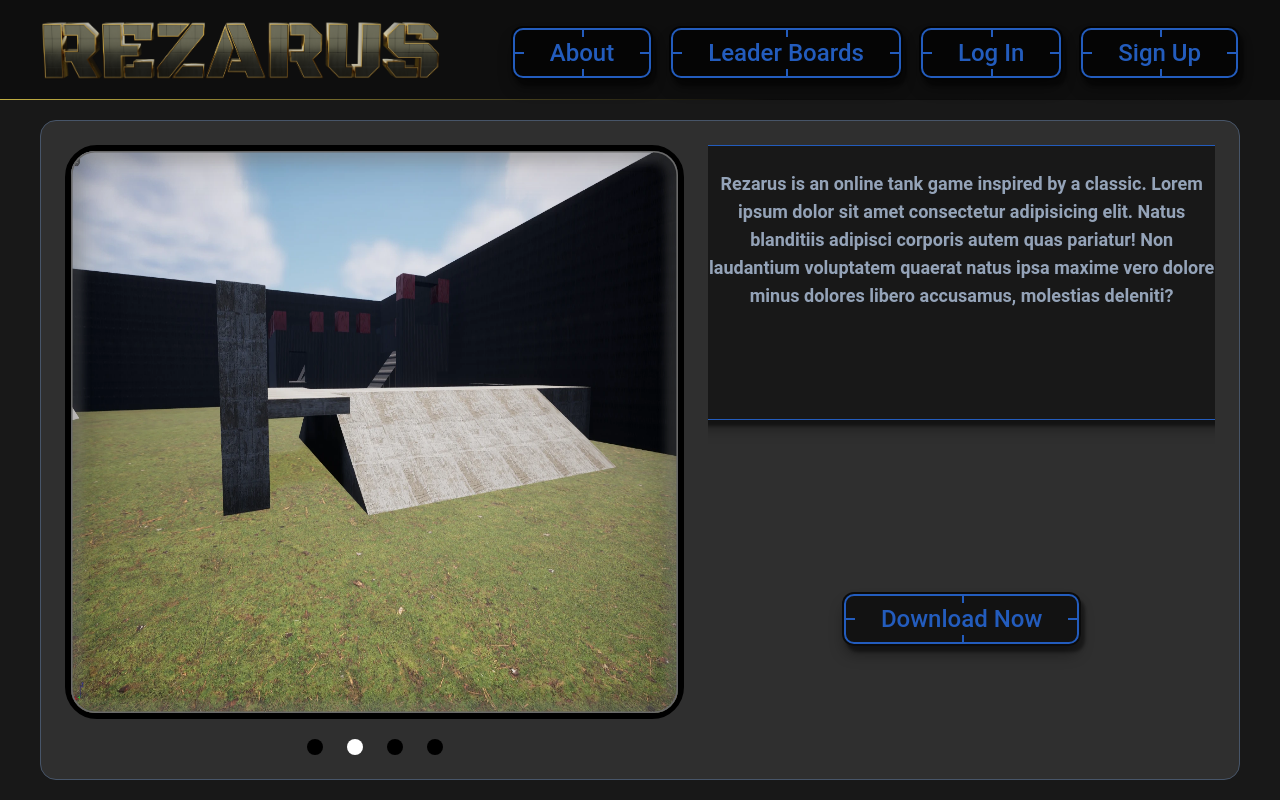
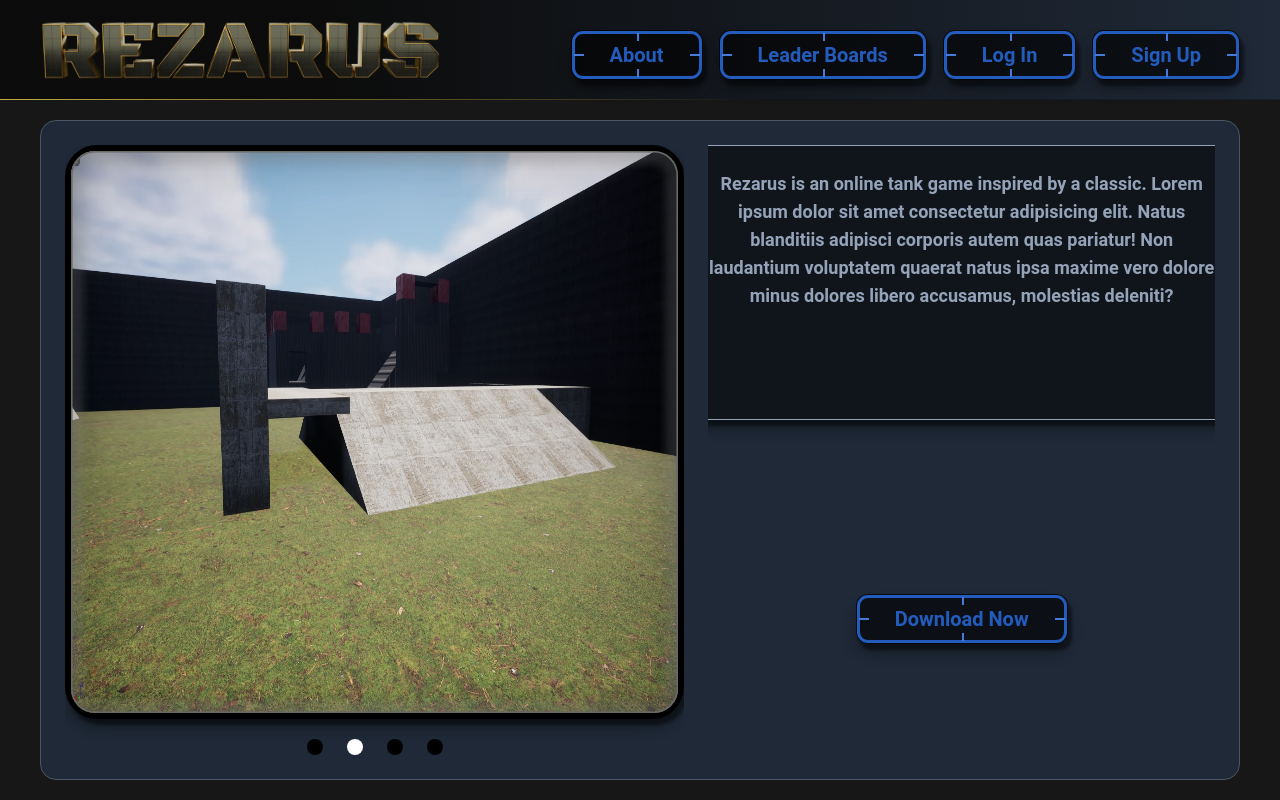
Before and after one commit to Jdub679/rezarus-main, a Next.js app: page / in a window 1280 px wide. Built offline with nearby package versions, Linux system fonts and the light colour scheme.

Commit message:
Added styling to nav/hero

```diff
--- a/app/layout.tsx
+++ b/app/layout.tsx
@@ -17,7 +17,7 @@ export default function RootLayout({
 }) {
   return (
     <html lang="en">
-      <body className={`${inter.className} bg-[rgb(24,24,24)]`}>
+      <body className={`${inter.className} bg-[rgba(0,0,0,0.91)]`}>
         <Navbar />
         {children}
       </body>
--- a/components/Button/button.module.css
+++ b/components/Button/button.module.css
@@ -3,24 +3,26 @@
 }
 
 .button {
-  @apply text-[#235cbd] hover:text-[#316dd5] text-lg xl:text-2xl font-medium cursor-pointer
+  @apply text-[#235cbd] hover:text-[#316dd5] text-lg xl:text-xl font-semibold cursor-pointer
   py-2 px-3 rounded-xl relative
-  border-[3px] border-[rgba(0,0,0,0.4)] hover:border-[#316dd5] shadow-bottomshadow
-  bg-[rgba(0,0,0,0.6)] outline outline-[2px] outline-[#235cbd] outline-offset-[-4px];
+  border-[3px] border-[rgba(0,0,0,0.4)] shadow-bottomshadow
+  bg-[rgba(0,0,0,0.6)] outline outline-[3px] outline-[#235cbd] hover:outline-red-800 outline-offset-[-4px];
 }
 
 .button::before,
 .button::after {
+  width: 10px;
+  height: 2px;
   position: absolute;
-  background-color: #235cbd;
+  background-color: #447ad8;
 }
+
+
 .button::before {
   content: "";
   right: 0;
   top: 50%;
   transform: translateY(-50%);
-  width: 10px;
-  height: 2px;
 }
 
 .button::after {
@@ -28,14 +30,25 @@
   left: 0;
   top: 50%;
   transform: translateY(-50%);
-  width: 10px;
-  height: 2px;
+}
+
+.button::after:hover,
+.button::before:hover,
+.button:hover .spanTop,
+.button:hover .spanBottom {
+  @apply bg-red-800
+}
+
+/* ADD CROSSHAIR GROWTH ON HOVER*/
+
+.spanTop,
+.spanBottom {
+  @apply left-2/4 h-2 w-[2px] bg-[#447ad8] absolute
 }
 
 .spanTop {
-  @apply top-0 left-2/4 h-2 w-[2px] bg-[#235cbd] absolute
+  @apply top-0
 }
-
 .spanBottom {
-  @apply bottom-0 left-2/4 h-2 w-[2px] bg-[#235cbd] absolute
+  @apply bottom-0
 }
--- a/components/ImageSlide/image-slide.module.css
+++ b/components/ImageSlide/image-slide.module.css
@@ -3,7 +3,7 @@
 }
 
 .imageSlider {
-  @apply border-[6px] rounded-[2rem] border-black relative;
+  @apply border-[6px] rounded-[2rem] border-black relative shadow-bottomshadow;
 }
 
 .slideDots {
--- a/components/hero/hero.module.css
+++ b/components/hero/hero.module.css
@@ -1,5 +1,5 @@
 .mainContainer {
-  @apply grid  grid-flow-col grid-cols-[55fr,45fr] gap-6 w-full p-6 border-[1px] border-slate-600 rounded-2xl bg-[rgba(71,70,70,0.5)];
+  @apply grid  grid-flow-col grid-cols-[55fr,45fr] gap-6 w-full p-6 border-[1px] border-gray-600 rounded-2xl bg-gray-800;
 }
 
 .mainContainer > * {
@@ -12,7 +12,7 @@
 
 .heroText {
   @apply text-2xl xl:text-lg text-slate-400 font-semibold min-h-min rounded-2xl text-center p-6
-  bg-[#0000007e] w-[35rem] h-1/2 shadow-bottomshadow border-[1px] border-[#235cbd]
+  bg-[#0000007e] w-[35rem] h-1/2 shadow-bottomshadow border-[1px] border-slate-400
 }
 
 .downloadSection {
--- a/components/navbar/navbar.module.css
+++ b/components/navbar/navbar.module.css
@@ -1,5 +1,5 @@
 .header {
-  @apply  bg-[rgba(0,0,0,0.4)] relative
+  @apply  bg-gradient-to-r from-[rgba(0,0,0,0.5)] from-25% to-gray-800 relative
 }
 
 .nav {
@@ -11,5 +11,5 @@
 }
 
 .headerBorder {
-  @apply absolute bottom-0 left-0 h-[1px] w-full bg-gradient-to-r from-[#c1ae42] via-[rgba(0,0,0,0.2)] via-60%
+  @apply absolute bottom-0 left-0 h-[1px] w-full bg-gradient-to-r from-[#c1ae42] to-[rgba(0,0,0,0.2)] to-60%
 }
```
